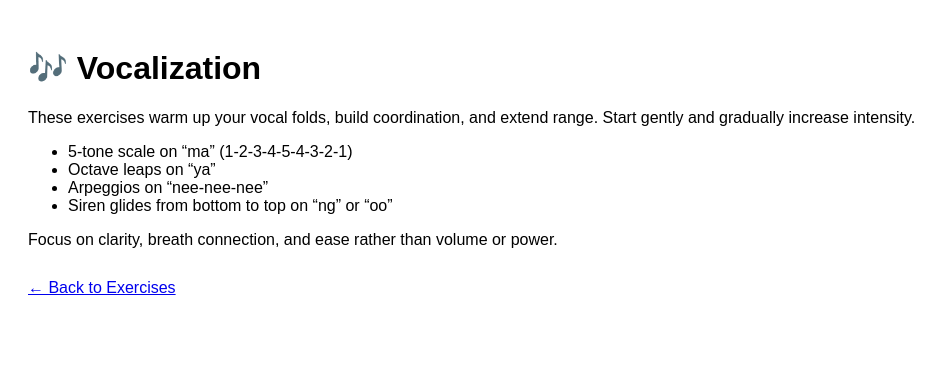
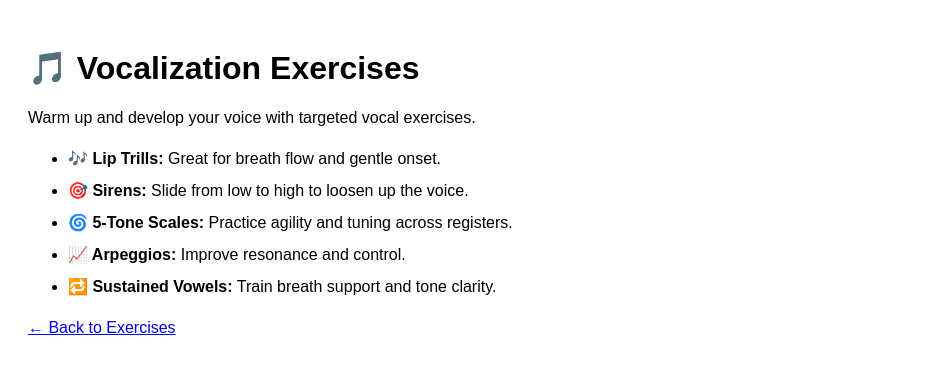
Before and after one commit to EranZ2025/VocalMaster, a Next.js app: page /exercises/vocalization in a window 1280 px wide. Shown: the top 374 px of the page, without its empty margins (0-947 px from the left). Built offline with nearby package versions, Linux system fonts and the light colour scheme.

Commit message:
Update vocalization.js

```diff
--- a/pages/exercises/vocalization.js
+++ b/pages/exercises/vocalization.js
@@ -1,28 +1,20 @@
-import React from 'react';
 import Link from 'next/link';
 
 export default function Vocalization() {
   return (
     <div style={{ padding: '20px', fontFamily: 'Arial' }}>
-      <h1>🎶 Vocalization</h1>
-      <p>
-        These exercises warm up your vocal folds, build coordination, and extend range. Start gently and gradually increase intensity.
-      </p>
+      <h1>🎵 Vocalization Exercises</h1>
+      <p>Warm up and develop your voice with targeted vocal exercises.</p>
 
-      <ul>
-        <li>5-tone scale on “ma” (1-2-3-4-5-4-3-2-1)</li>
-        <li>Octave leaps on “ya”</li>
-        <li>Arpeggios on “nee-nee-nee”</li>
-        <li>Siren glides from bottom to top on “ng” or “oo”</li>
+      <ul style={{ lineHeight: '2em' }}>
+        <li><strong>🎶 Lip Trills:</strong> Great for breath flow and gentle onset.</li>
+        <li><strong>🎯 Sirens:</strong> Slide from low to high to loosen up the voice.</li>
+        <li><strong>🌀 5-Tone Scales:</strong> Practice agility and tuning across registers.</li>
+        <li><strong>📈 Arpeggios:</strong> Improve resonance and control.</li>
+        <li><strong>🔁 Sustained Vowels:</strong> Train breath support and tone clarity.</li>
       </ul>
 
-      <p>
-        Focus on clarity, breath connection, and ease rather than volume or power.
-      </p>
-
-      <p style={{ marginTop: '30px' }}>
-        <Link href="/exercises">← Back to Exercises</Link>
-      </p>
+      <p><Link href="/exercises">← Back to Exercises</Link></p>
     </div>
   );
 }
```
